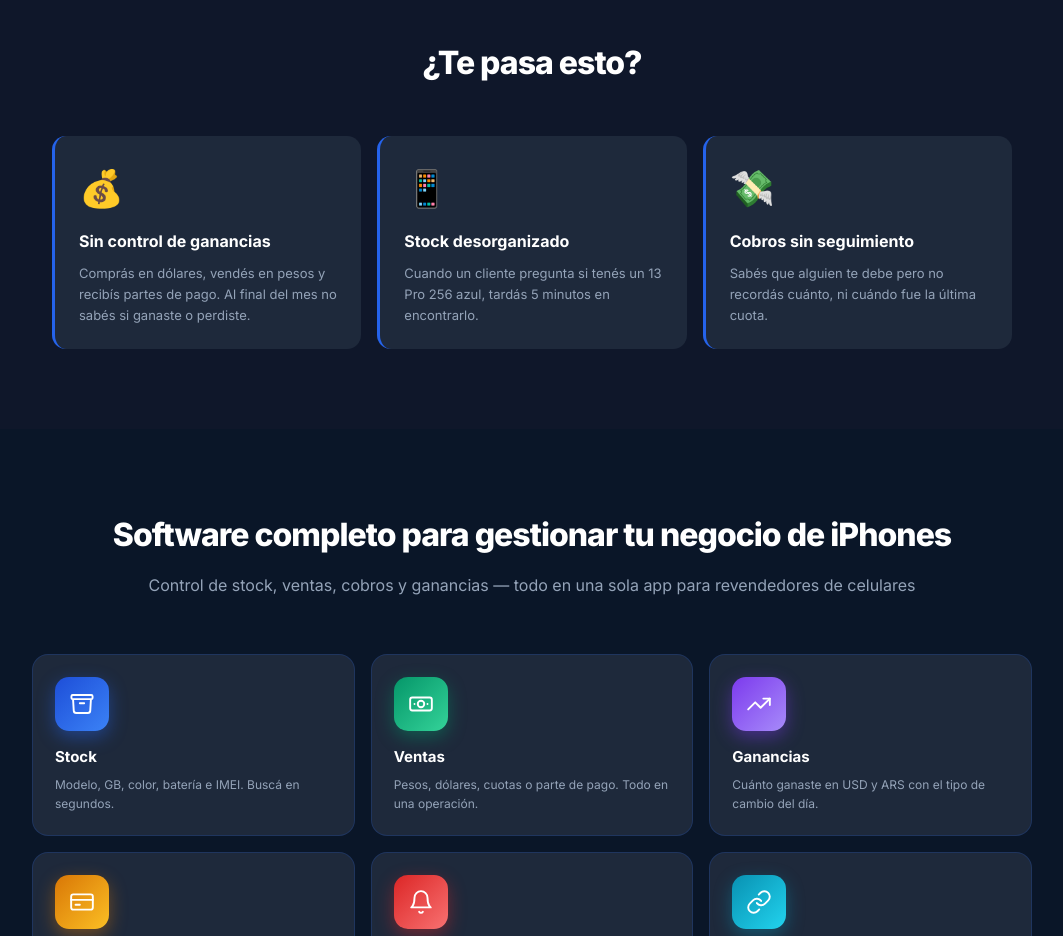
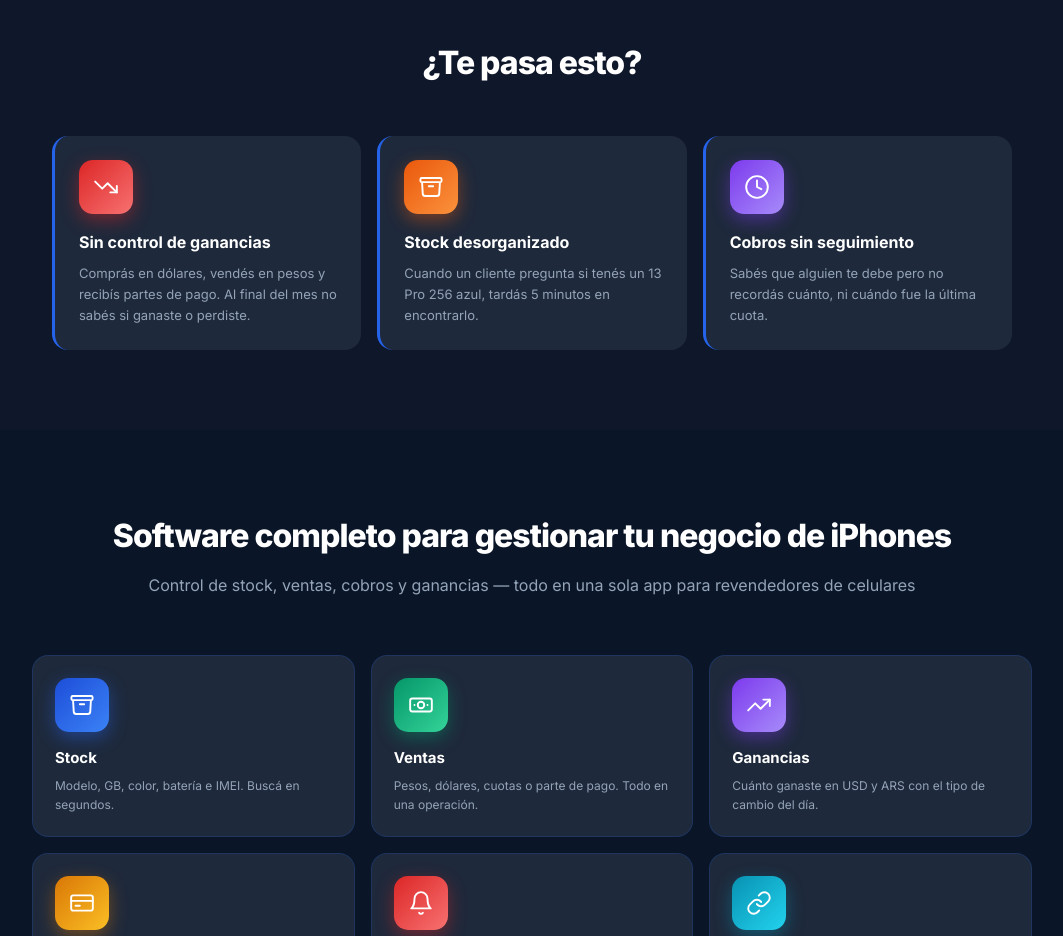
Before and after one commit to luciladiaz/iphone-caleta-app, a React (Vite) app: page /landing in a window 1280 px wide. Shown: the part 1000-1936 px from the top of the page, without its empty margins (108-1171 px from the left). Built offline with nearby package versions, Linux system fonts and the light colour scheme; no server answers.

Commit message:
feat: iconos iOS-style en seccion problemas de la landing

```diff
--- a/src/pages/Landing.jsx
+++ b/src/pages/Landing.jsx
@@ -22,19 +22,37 @@ const C = {
 
 const PROBLEMAS = [
   {
-    icon: '💰',
     titulo: 'Sin control de ganancias',
     desc: 'Comprás en dólares, vendés en pesos y recibís partes de pago. Al final del mes no sabés si ganaste o perdiste.',
+    gradient: 'linear-gradient(135deg, #dc2626, #f87171)',
+    shadow: 'rgba(220,38,38,0.45)',
+    icon: (
+      <svg viewBox="0 0 24 24" fill="none" stroke="white" strokeWidth="1.75" strokeLinecap="round" strokeLinejoin="round" style={{ width: 26, height: 26 }}>
+        <polyline points="22 17 13.5 8.5 8.5 13.5 2 7"/><polyline points="16 17 22 17 22 11"/>
+      </svg>
+    ),
   },
   {
-    icon: '📱',
     titulo: 'Stock desorganizado',
     desc: 'Cuando un cliente pregunta si tenés un 13 Pro 256 azul, tardás 5 minutos en encontrarlo.',
+    gradient: 'linear-gradient(135deg, #ea580c, #fb923c)',
+    shadow: 'rgba(234,88,12,0.45)',
+    icon: (
+      <svg viewBox="0 0 24 24" fill="none" stroke="white" strokeWidth="1.75" strokeLinecap="round" strokeLinejoin="round" style={{ width: 26, height: 26 }}>
+        <path d="M20.25 7.5l-.625 10.632a2.25 2.25 0 01-2.247 2.118H6.622a2.25 2.25 0 01-2.247-2.118L3.75 7.5M10 11.25h4M3.375 7.5h17.25c.621 0 1.125-.504 1.125-1.125v-1.5c0-.621-.504-1.125-1.125-1.125H3.375c-.621 0-1.125.504-1.125 1.125v1.5c0 .621.504 1.125 1.125 1.125z"/>
+      </svg>
+    ),
   },
   {
-    icon: '💸',
     titulo: 'Cobros sin seguimiento',
     desc: 'Sabés que alguien te debe pero no recordás cuánto, ni cuándo fue la última cuota.',
+    gradient: 'linear-gradient(135deg, #7c3aed, #a78bfa)',
+    shadow: 'rgba(124,58,237,0.45)',
+    icon: (
+      <svg viewBox="0 0 24 24" fill="none" stroke="white" strokeWidth="1.75" strokeLinecap="round" strokeLinejoin="round" style={{ width: 26, height: 26 }}>
+        <circle cx="12" cy="12" r="10"/><polyline points="12 6 12 12 16 14"/>
+      </svg>
+    ),
   },
 ];
 
@@ -259,8 +277,16 @@ export default function Landing() {
           <h2 style={{ fontSize: 'clamp(24px, 4vw, 32px)', fontWeight: 800, letterSpacing: '-1px', marginBottom: 48 }}>¿Te pasa esto?</h2>
           <div className="landing-grid-3">
             {PROBLEMAS.map(p => (
-              <div key={p.titulo} style={{ background: C.bgCard, borderRadius: 14, padding: 24, textAlign: 'left', borderLeft: `3px solid ${C.accentBlue}` }}>
-                <div style={{ fontSize: 36, marginBottom: 12 }}>{p.icon}</div>
+              <div key={p.titulo} style={{ background: C.bgCard, borderRadius: 16, padding: 24, textAlign: 'left', borderLeft: `3px solid ${C.accentBlue}` }}>
+                <div style={{
+                  width: 54, height: 54, borderRadius: 14,
+                  background: p.gradient,
+                  display: 'flex', alignItems: 'center', justifyContent: 'center',
+                  boxShadow: `0 6px 18px ${p.shadow}`,
+                  marginBottom: 16,
+                }}>
+                  {p.icon}
+                </div>
                 <div style={{ fontWeight: 700, fontSize: 16, color: C.textPrimary, marginBottom: 8 }}>{p.titulo}</div>
                 <div style={{ color: C.textSecondary, fontSize: 13, lineHeight: 1.6 }}>{p.desc}</div>
               </div>
```
